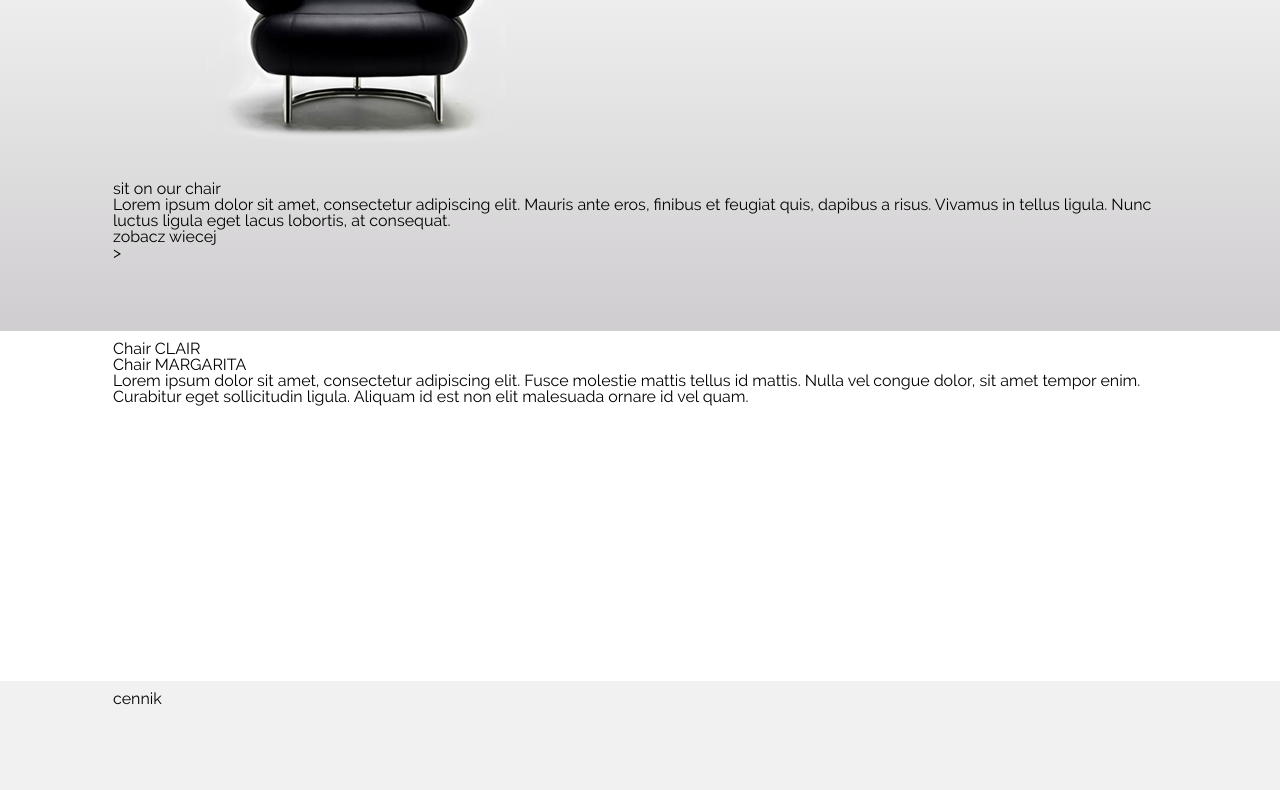
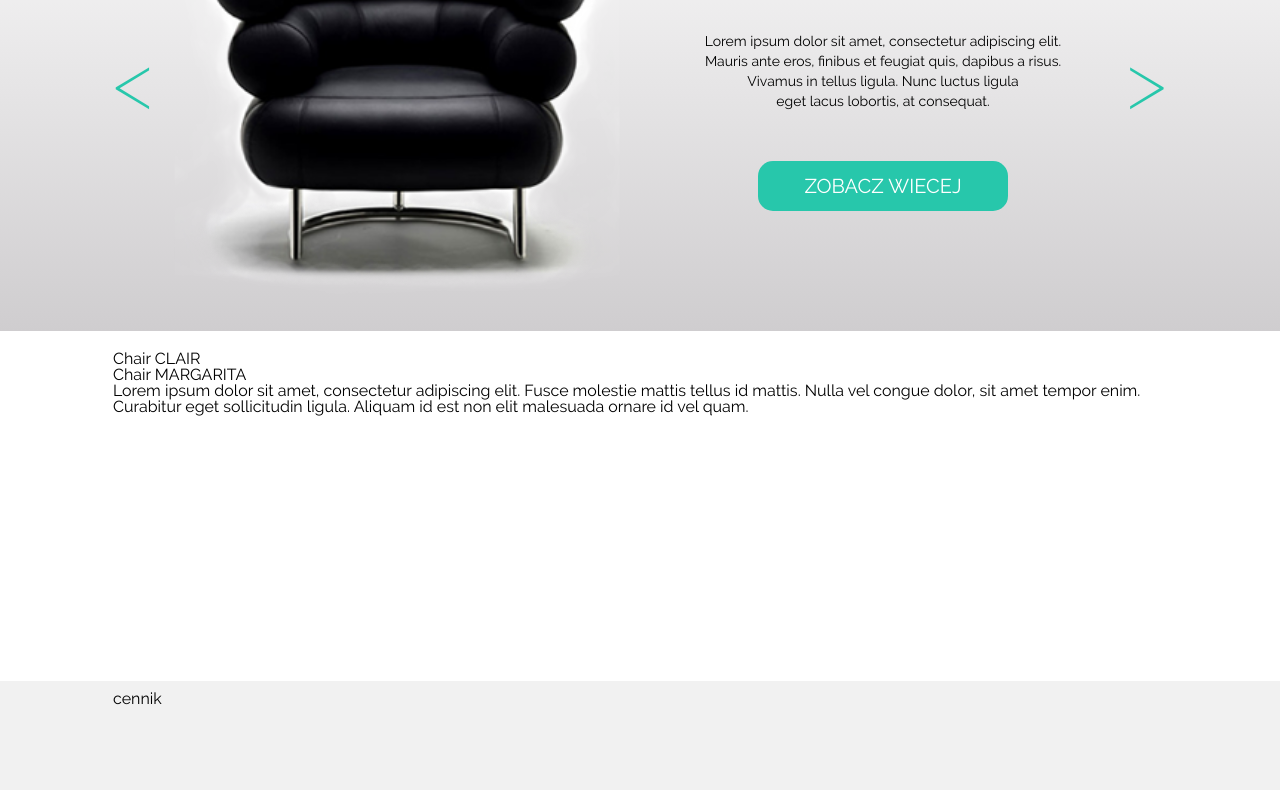
Before and after one commit to marianna-akbal/SitOnChair, a plain HTML site: page index.html in a window 1280 px wide. Shown: the part 209-999 px from the top of the page. Drawn offline with Linux system fonts and the light colour scheme.

Commit message:
partOne done

```diff
--- a/css/style.css
+++ b/css/style.css
@@ -368,12 +368,60 @@ a {
 	filter: progid:DXImageTransform.Microsoft.gradient( startColorstr='#fefefe', endColorstr='#cfcdcf', GradientType=0 );
 }
 
-.sliderText{
-	display: block;
-}
 
 .leftSliderArrow, .photoOfChair, .sliderText, .rightSliderArrow{
 	float: left;
+}
+
+.leftSliderArrow, .rightSliderArrow{
+		color: #27c7ab;
+		font-size: 80px;
+		font-weight: 200;
+		width: 41px;
+		margin-top: 200px;
+}
+
+.photoOfChair{
+	background-image: url("../images/black_chair.png");
+	background-size: cover;
+	background-repeat: no-repeat;
+	background-position: center;
+	width: 486px;
+	height: 500px;
+}
+
+.sliderText{
+	width: 486px;
+	margin-top: 100px;
+	text-align: center;
+}
+
+.sliderHeadline{
+	text-transform: uppercase;
+	font-size: 40px;
+	font-weight: 500;
+}
+
+.sliderTextMore{
+	font-size: 14px;
+	line-height: 20px;
+	margin-top: 50px;
+}
+
+.buttonSeeMore{
+	height: 50px;
+	width: 250px;
+	border-radius: 15px;
+	background-color: #27c7ab;
+	margin-top: 50px;
+	display: inline-block;
+}
+
+.buttonSeeMore p{
+	text-transform: uppercase;
+	color: white;
+	font-size: 20px;
+	margin-top: 15px;
 }
 
 .partTwo{
--- a/index.html
+++ b/index.html
@@ -25,12 +25,12 @@
     <div class="container">
       <div class="leftSliderArrow">&lt;
       </div>
-      <div class="photoOfChair"><img src="images/black_chair.png">
+      <div class="photoOfChair">
       </div>
       <div class="sliderText">
-        <div class="sliderHeadline">sit on our chair
+        <div class="sliderHeadline">sit <span class="boldOnLogo colorOnLogo">on</span> our <span class="boldOnLogo colorOnLogo">chair</span>
         </div>
-        <div class="sliderText">Lorem ipsum dolor sit amet, consectetur adipiscing elit. Mauris ante eros, finibus et feugiat quis, dapibus a risus. Vivamus in tellus ligula. Nunc luctus ligula eget lacus lobortis, at consequat.
+        <div class="sliderTextMore">Lorem ipsum dolor sit amet, consectetur adipiscing elit.<br> Mauris ante eros, finibus et feugiat quis, dapibus a risus.<br> Vivamus in tellus ligula. Nunc luctus ligula<br> eget lacus lobortis, at consequat.
         </div>
         <div class="buttonSeeMore">
           <p>zobacz wiecej</p>
```
